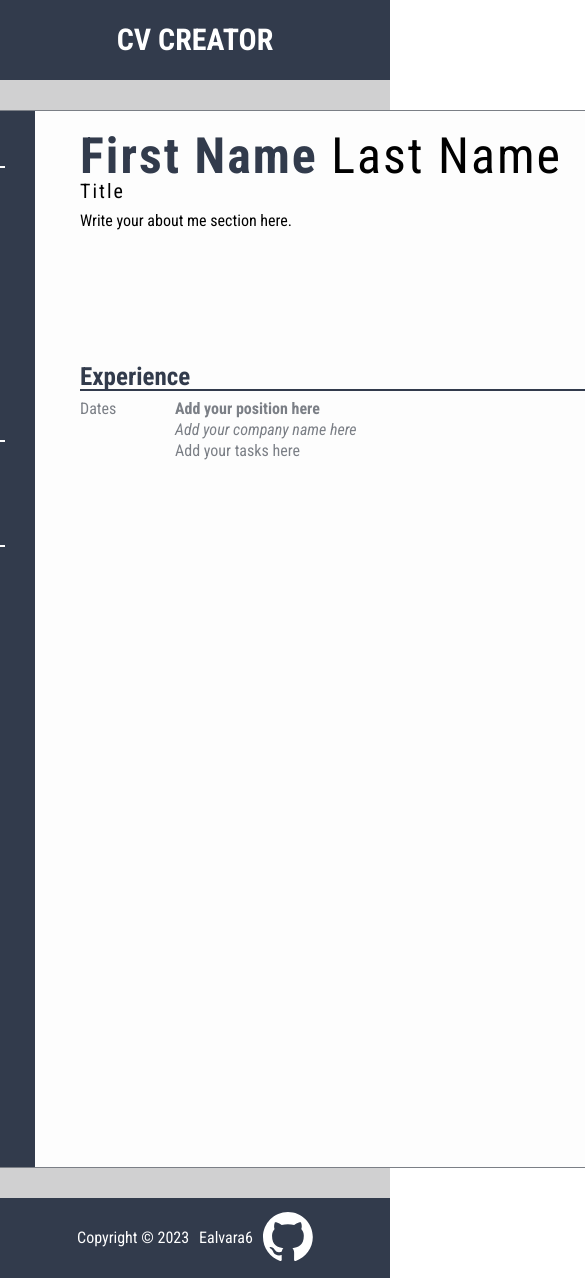
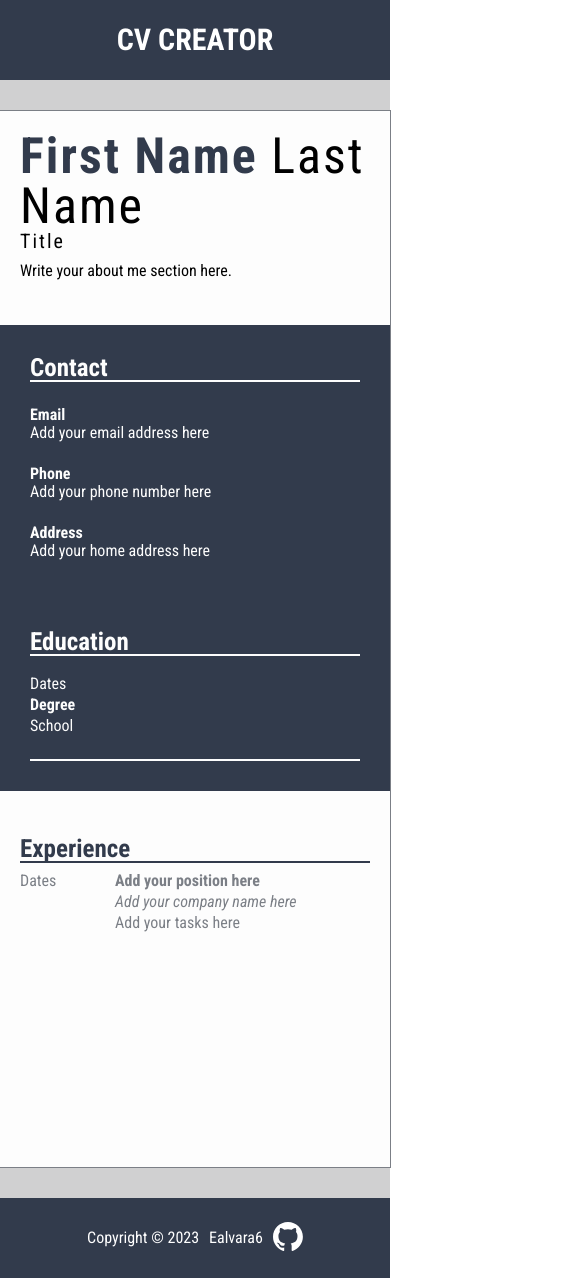
Before and after one commit to ealvara6/cv-project, a React (Create React App) app: page / in a window 390 px wide. Shown: the top 1278 px of the page, 585 px wide, since content can reach past the window. Built offline with nearby package versions, Linux system fonts and the light colour scheme.

Commit message:
Add responsive design

```diff
--- a/src/styles/App.scss
+++ b/src/styles/App.scss
@@ -40,7 +40,7 @@
   gap: 10px;
 
   #github-logo {
-    width: 50px;
+    width: 30px;
   }
 }
 
--- a/src/styles/Cv.scss
+++ b/src/styles/Cv.scss
@@ -10,10 +10,16 @@
   grid-template-columns: minmax(min-content, 25em) 1fr;
   grid-template-rows: minmax(min-content, 13em) 1fr;
   min-height: 1056px;
-  width: 70em;
+  max-width: 70em;
+  width: 100%;
   border: 1px colors.$gray solid;
   gap: 25px;
   background-color: colors.$white;
+
+  @media screen and (max-width: 650px) {
+    display: flex;
+    flex-direction: column;
+  }
 }
 
 #side-section, #header, #work-section, #work-forms {
@@ -130,6 +136,11 @@
   row-gap: 15px;
   padding-right: 10px;
 
+  @media screen and (max-width: 650px) {
+    display: flex;
+    flex-direction: column;
+  }
+
   .first-name-form {
     grid-column: 1;
     grid-row: 1;
```
